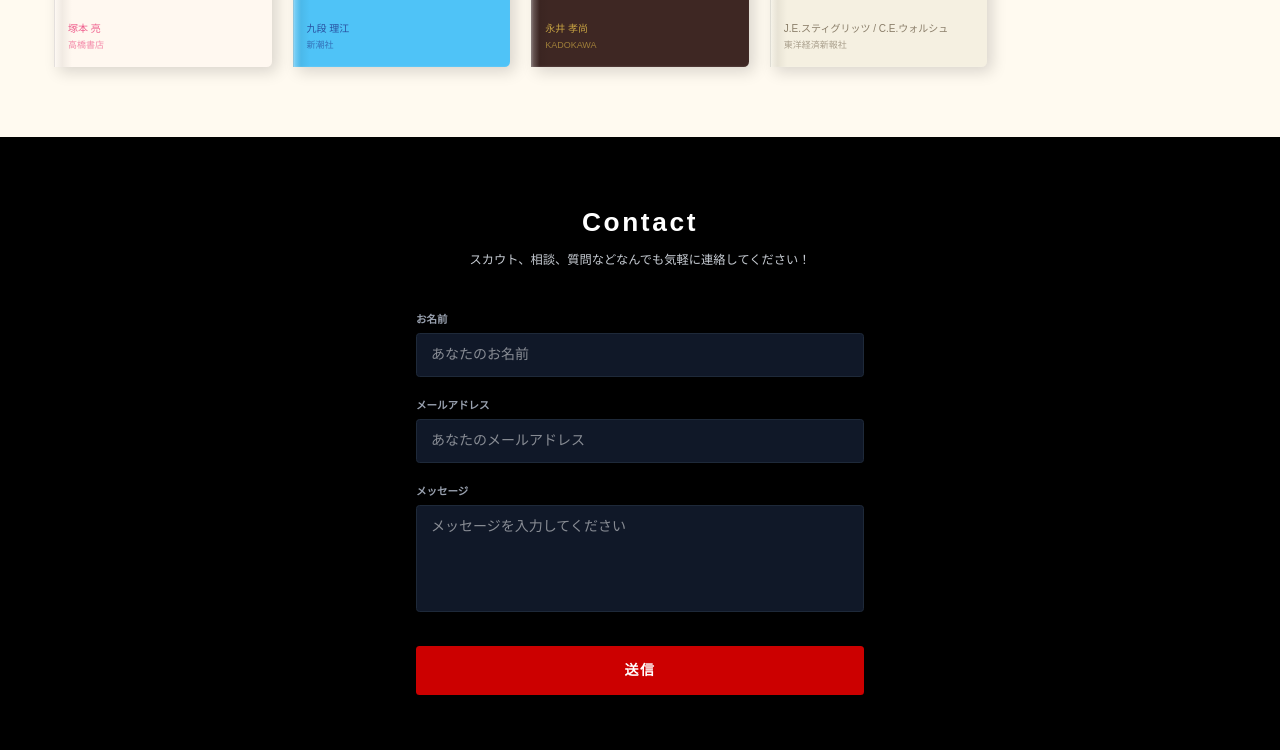
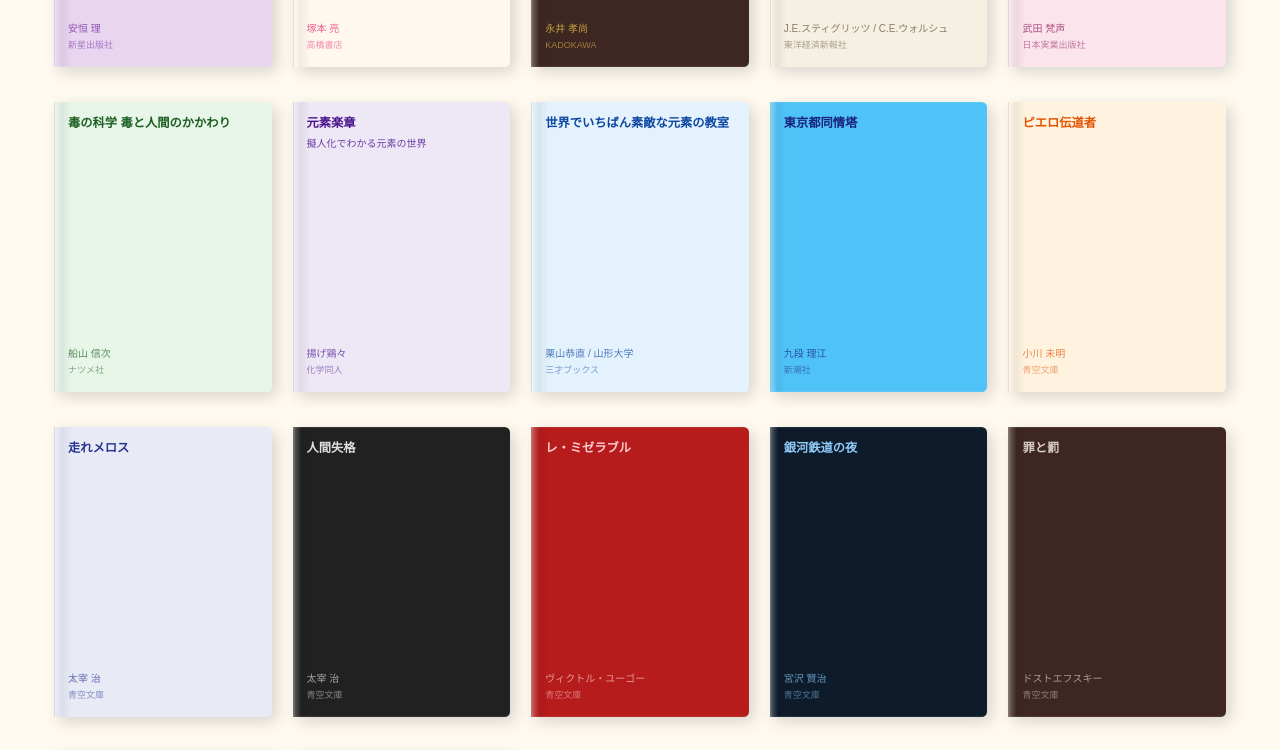
Before and after one commit to Akabeko-1460/Akabeko-site, a Next.js app: page /books in a window 1280 px wide. Shown: the part 1720-2470 px from the top of the page. Built offline with nearby package versions, Linux system fonts and the light colour scheme; no server answers; a web font is replaced by a local one.

Commit message:
addbooksinbooks

```diff
--- a/app/books/page.tsx
+++ b/app/books/page.tsx
@@ -4,9 +4,20 @@ import { motion } from "framer-motion";
 import { useLanguage } from "../contexts/LanguageContext";
 
 const books = [
-  // 1. リーダブルコード
+  // 1. 世界一わかりやすいSAPの教科書 入門編
   {
     id: 1,
+    title: "世界一わかりやすいSAPの教科書 入門編",
+    subtitle: "",
+    author: "とく",
+    publisher: "",
+    color: "#f0f4ff",
+    textColor: "#1a3a8a",
+    url: "https://www.amazon.co.jp/%E4%B8%96%E7%95%8C%E4%B8%80%E3%82%8F%E3%81%8B%E3%82%8A%E3%82%84%E3%81%99%E3%81%84SAP%E3%81%AE%E6%95%99%E7%A7%91%E6%9B%B8-%E5%85%A5%E9%96%80%E7%B7%A8-%E3%81%A8%E3%81%8F/dp/4798065196/ref=sr_1_5?__mk_ja_JP=%E3%82%AB%E3%82%BF%E3%82%AB%E3%83%8A&sr=8-5",
+  },
+  // 2. リーダブルコード
+  {
+    id: 2,
     title: "リーダブルコード",
     subtitle: "より良いコードを書くためのシンプルで実践的なテクニック",
     author: "Dustin Boswell 他",
@@ -17,7 +28,7 @@ const books = [
   },
   // 2. 20字に削ぎ落とせ
   {
-    id: 2,
+    id: 3,
     title: "20字に削ぎ落とせ",
     subtitle: "ワンビッグメッセージで相手を動かす",
     author: "リップシャッツ信元夏代",
@@ -28,7 +39,7 @@ const books = [
   },
   // 3. ゼロ秒思考
   {
-    id: 3,
+    id: 4,
     title: "ゼロ秒思考",
     subtitle: "頭がよくなる世界一シンプルなトレーニング",
     author: "赤羽 雄二",
@@ -39,7 +50,7 @@ const books = [
   },
   // 4. ゼロ秒思考 行動編
   {
-    id: 4,
+    id: 5,
     title: "ゼロ秒思考 行動編",
     subtitle: "即断即決、即実行のトレーニング",
     author: "赤羽 雄二",
@@ -50,7 +61,7 @@ const books = [
   },
   // 5. ロジカル・シンキング練習帳
   {
-    id: 5,
+    id: 6,
     title: "ロジカル・シンキング練習帳",
     subtitle: "入社1年目から差がつく",
     author: "グロービス / 岡 重文",
@@ -61,7 +72,7 @@ const books = [
   },
   // 6. コンサル一年目が学ぶこと
   {
-    id: 6,
+    id: 7,
     title: "コンサル一年目が学ぶこと",
     subtitle: "",
     author: "大石 哲之",
@@ -72,7 +83,7 @@ const books = [
   },
   // 7. 頭のいい人が話す前に考えていること
   {
-    id: 7,
+    id: 8,
     title: "頭のいい人が話す前に考えていること",
     subtitle: "",
     author: "安達 裕哉",
@@ -83,7 +94,7 @@ const books = [
   },
   // 8. 論点思考
   {
-    id: 8,
+    id: 9,
     title: "論点思考",
     subtitle: "",
     author: "内田 和成",
@@ -94,18 +105,18 @@ const books = [
   },
   // 9. パーフェクトな意思決定
   {
-    id: 9,
+    id: 10,
     title: "パーフェクトな意思決定",
     subtitle: "",
     author: "安藤 広大",
     publisher: "ダイヤモンド社",
     color: "#2563eb",
     textColor: "#ffffff",
-    url: "https://www.amazon.co.jp/dp/4478103526",
+    url: "https://www.amazon.co.jp/%E3%83%91%E3%83%BC%E3%83%95%E3%82%A7%E3%82%AF%E3%83%88%E3%81%AA%E6%84%8F%E6%80%9D%E6%B1%BA%E5%AE%9A-%E2%94%80%E2%94%80-%E3%80%8C%E6%B1%BA%E3%82%81%E3%82%8B%E7%9E%AC%E9%96%93%E3%80%8D%E3%81%AE%E6%80%9D%E8%80%83%E6%B3%95-%E5%AE%89%E8%97%A4%E5%BA%83%E5%A4%A7/dp/4478120730/ref=sr_1_1?adgrpid=167737772559&hvadid=770127144174&hvdev=c&hvexpln=0&hvlocphy=1009041&hvnetw=g&hvocijid=4058122378894565606--&hvqmt=e&hvrand=4058122378894565606&hvtargid=kwd-2367744620550&hydadcr=2754_13844176&jp-ad-ap=0&mcid=c09751fda6bb37238418a61e97889c87&sr=8-1",
   },
   // 10. リーダーの仮面
   {
-    id: 10,
+    id: 11,
     title: "リーダーの仮面",
     subtitle: "「いちプレーヤー」から「マネジャー」に頭を切り替える思考法",
     author: "安藤 広大",
@@ -116,7 +127,7 @@ const books = [
   },
   // 11. プロジェクトマネジメントの基本が全部わかる本
   {
-    id: 11,
+    id: 12,
     title: "プロジェクトマネジメントの基本が全部わかる本",
     subtitle: "",
     author: "橋本 将功",
@@ -127,7 +138,7 @@ const books = [
   },
   // 12. イシューからはじめよ
   {
-    id: 12,
+    id: 13,
     title: "イシューからはじめよ",
     subtitle: "知的生産の「シンプルな本質」",
     author: "安宅 和人",
@@ -138,7 +149,7 @@ const books = [
   },
   // 13. ルドルフとイッパイアッテナ
   {
-    id: 13,
+    id: 14,
     title: "ルドルフとイッパイアッテナ",
     subtitle: "",
     author: "斉藤 洋",
@@ -149,7 +160,7 @@ const books = [
   },
   // 14. ルドルフともだちひとりだち
   {
-    id: 14,
+    id: 15,
     title: "ルドルフともだちひとりだち",
     subtitle: "",
     author: "斉藤 洋",
@@ -160,7 +171,7 @@ const books = [
   },
   // 15. ルドルフとスノーホワイト
   {
-    id: 15,
+    id: 16,
     title: "ルドルフとスノーホワイト",
     subtitle: "",
     author: "斉藤 洋",
@@ -171,7 +182,7 @@ const books = [
   },
   // 16. ロジカルな話し方超入門
   {
-    id: 16,
+    id: 17,
     title: "ロジカルな話し方超入門",
     subtitle: "「お前の言うことはわけがわからん」と言わせない",
     author: "別所 栄吾",
@@ -182,7 +193,7 @@ const books = [
   },
   // 17. 言葉にできるは武器になる。
   {
-    id: 17,
+    id: 18,
     title: "言葉にできるは武器になる。",
     subtitle: "",
     author: "梅田 悟司",
@@ -193,7 +204,7 @@ const books = [
   },
   // 18. マインドフルネス瞑想入門
   {
-    id: 18,
+    id: 19,
     title: "マインドフルネス瞑想入門",
     subtitle: "1日10分で自分を浄化する方法",
     author: "吉田 昌生",
@@ -204,7 +215,7 @@ const books = [
   },
   // 19. 確実内定
   {
-    id: 19,
+    id: 20,
     title: "確実内定",
     subtitle: "就職活動が面白いほどうまくいく",
     author: "トイアンナ",
@@ -215,7 +226,7 @@ const books = [
   },
   // 20. マンガでわかる最強の株入門
   {
-    id: 20,
+    id: 21,
     title: "マンガでわかる最強の株入門",
     subtitle: "",
     author: "安恒 理",
@@ -226,7 +237,7 @@ const books = [
   },
   // 21. 80パターンで英語が止まらない！
   {
-    id: 21,
+    id: 22,
     title: "80パターンで英語が止まらない！",
     subtitle: "ネイティブなら12歳までに覚える",
     author: "塚本 亮",
@@ -235,18 +246,7 @@ const books = [
     textColor: "#e91e63",
     url: "https://www.amazon.co.jp/dp/4471113402",
   },
-  // 22. 東京都同情塔
-  {
-    id: 22,
-    title: "東京都同情塔",
-    subtitle: "",
-    author: "九段 理江",
-    publisher: "新潮社",
-    color: "#4fc3f7",
-    textColor: "#1a237e",
-    url: "https://www.amazon.co.jp/dp/4103555114",
-  },
-  // 23. 世界のエリートが学んでいる教養書必読100冊を1冊にまとめてみた
+  // 22. 世界のエリートが学んでいる教養書必読100冊を1冊にまとめてみた
   {
     id: 23,
     title: "世界のエリートが学んでいる教養書必読100冊を1冊にまとめてみた",
@@ -259,7 +259,7 @@ const books = [
   },
   // 24. スティグリッツ入門経済学 第4版
   {
-    id: 24,
+    id: 25,
     title: "スティグリッツ入門経済学",
     subtitle: "第4版",
     author: "J.E.スティグリッツ / C.E.ウォルシュ",
@@ -267,6 +267,149 @@ const books = [
     color: "#f5f0e1",
     textColor: "#5d4e37",
     url: "https://www.amazon.co.jp/dp/4492314199",
+  },
+  // 25. フースラーメソード入門
+  {
+    id: 26,
+    title: "フースラーメソード入門",
+    subtitle: "",
+    author: "武田 梵声",
+    publisher: "日本実業出版社",
+    color: "#fce4ec",
+    textColor: "#880e4f",
+    url: "https://www.amazon.co.jp/%E3%83%95%E3%83%BC%E3%82%B9%E3%83%A9%E3%83%BC%E3%83%A1%E3%82%BD%E3%83%BC%E3%83%89%E5%85%A5%E9%96%80%E3%80%88DVD%E4%BB%98%E3%80%89-%E6%AD%A6%E7%94%B0-%E6%A2%B5%E5%A3%B0/dp/4534054742/ref=sr_1_1?adgrpid=55840466320&hvadid=770241692141&hvdev=c&hvexpln=0&hvlocphy=1009041&hvnetw=g&hvocijid=4840738854155583043--&hvqmt=e&hvrand=4840738854155583043&hvtargid=kwd-296697090711&hydadcr=20004_13684346&jp-ad-ap=0&mcid=2b363c83aa74311ba941c8f5b1945252&sr=8-1",
+  },
+  // 26. 毒の科学 毒と人間のかかわり
+  {
+    id: 27,
+    title: "毒の科学 毒と人間のかかわり",
+    subtitle: "",
+    author: "船山 信次",
+    publisher: "ナツメ社",
+    color: "#e8f5e9",
+    textColor: "#1b5e20",
+    url: "https://www.amazon.co.jp/%E5%8F%B2%E4%B8%8A%E6%9C%80%E5%BC%B7%E3%82%AB%E3%83%A9%E3%83%BC%E5%9B%B3%E8%A7%A3-%E6%AF%92%E3%81%AE%E7%A7%91%E5%AD%A6-%E6%AF%92%E3%81%A8%E4%BA%BA%E9%96%93%E3%81%AE%E3%81%8B%E3%81%8B%E3%82%8F%E3%82%8A-%E8%88%B9%E5%B1%B1-%E4%BF%A1%E6%AC%A1/dp/4816354093/ref=sr_1_1?__mk_ja_JP=%E3%82%AB%E3%82%BF%E3%82%AB%E3%83%8A&sr=8-1",
+  },
+  // 27. 元素楽章
+  {
+    id: 28,
+    title: "元素楽章",
+    subtitle: "擬人化でわかる元素の世界",
+    author: "揚げ鶏々",
+    publisher: "化学同人",
+    color: "#ede7f6",
+    textColor: "#4a148c",
+    url: "https://www.amazon.co.jp/%E5%85%83%E7%B4%A0%E6%A5%BD%E7%AB%A0-%E6%93%AC%E4%BA%BA%E5%8C%96%E3%81%A7%E3%82%8F%E3%81%8B%E3%82%8B%E5%85%83%E7%B4%A0%E3%81%AE%E4%B8%96%E7%95%8C-%E6%8F%9A%E3%81%92%E9%B6%8F%E3%80%85/dp/4759823565/ref=sr_1_1?__mk_ja_JP=%E3%82%AB%E3%82%BF%E3%82%AB%E3%83%8A&sr=8-1",
+  },
+  // 28. 世界でいちばん素敵な元素の教室
+  {
+    id: 29,
+    title: "世界でいちばん素敵な元素の教室",
+    subtitle: "",
+    author: "栗山恭直 / 山形大学",
+    publisher: "三才ブックス",
+    color: "#e3f2fd",
+    textColor: "#0d47a1",
+    url: "https://www.amazon.co.jp/%E4%B8%96%E7%95%8C%E3%81%A7%E3%81%84%E3%81%A1%E3%81%B0%E3%82%93%E7%B4%A0%E6%95%B5%E3%81%AA%E5%85%83%E7%B4%A0%E3%81%AE%E6%95%99%E5%AE%A4-%E4%B8%96%E7%95%8C%E3%81%A7%E3%81%84%E3%81%A1%E3%81%B0%E3%82%93%E7%B4%A0%E6%95%B5%E3%81%AA%E6%95%99%E5%AE%A4-%E6%A0%97%E5%B1%B1%E6%81%AD%E7%9B%B4-%E5%B1%B1%E5%BD%A2%E5%A4%A7%E5%AD%A6/dp/4866730137/ref=sr_1_1?__mk_ja_JP=%E3%82%AB%E3%82%BF%E3%82%AB%E3%83%8A&sr=8-1",
+  },
+  // 29. 東京都同情塔
+  {
+    id: 30,
+    title: "東京都同情塔",
+    subtitle: "",
+    author: "九段 理江",
+    publisher: "新潮社",
+    color: "#4fc3f7",
+    textColor: "#1a237e",
+    url: "https://www.amazon.co.jp/dp/4103555114",
+  },
+  // 30. ピエロ伝道者
+  {
+    id: 31,
+    title: "ピエロ伝道者",
+    subtitle: "",
+    author: "小川 未明",
+    publisher: "青空文庫",
+    color: "#fff3e0",
+    textColor: "#e65100",
+    url: "https://www.aozora.gr.jp/cards/001095/files/45716_23676.html",
+  },
+  // 31. 走れメロス
+  {
+    id: 32,
+    title: "走れメロス",
+    subtitle: "",
+    author: "太宰 治",
+    publisher: "青空文庫",
+    color: "#e8eaf6",
+    textColor: "#283593",
+    url: "https://www.aozora.gr.jp/cards/000035/files/1567_14913.html",
+  },
+  // 32. 人間失格
+  {
+    id: 33,
+    title: "人間失格",
+    subtitle: "",
+    author: "太宰 治",
+    publisher: "青空文庫",
+    color: "#212121",
+    textColor: "#e0e0e0",
+    url: "https://www.aozora.gr.jp/cards/000035/files/301_14912.html",
+  },
+  // 33. レ・ミゼラブル
+  {
+    id: 34,
+    title: "レ・ミゼラブル",
+    subtitle: "",
+    author: "ヴィクトル・ユーゴー",
+    publisher: "青空文庫",
+    color: "#b71c1c",
+    textColor: "#ffcdd2",
+    url: "https://www.aozora.gr.jp/cards/001094/files/42600_25758.html",
+  },
+  // 34. 銀河鉄道の夜
+  {
+    id: 35,
+    title: "銀河鉄道の夜",
+    subtitle: "",
+    author: "宮沢 賢治",
+    publisher: "青空文庫",
+    color: "#0d1b2a",
+    textColor: "#90caf9",
+    url: "https://www.aozora.gr.jp/cards/000081/files/456_15050.html",
+  },
+  // 35. 罪と罰
+  {
+    id: 36,
+    title: "罪と罰",
+    subtitle: "",
+    author: "ドストエフスキー",
+    publisher: "青空文庫",
+    color: "#3e2723",
+    textColor: "#d7ccc8",
+    url: "https://www.aozora.gr.jp/cards/000363/files/56656_74440.html",
+  },
+  // 36. カラマーゾフの兄弟
+  {
+    id: 37,
+    title: "カラマーゾフの兄弟",
+    subtitle: "",
+    author: "ドストエフスキー",
+    publisher: "青空文庫",
+    color: "#4e342e",
+    textColor: "#ffab91",
+    url: "https://www.aozora.gr.jp/cards/000363/files/42286_37300.html",
+  },
+  // 37. 星の王子さま - The Little Prince
+  {
+    id: 38,
+    title: "星の王子さま - The Little Prince",
+    subtitle: "",
+    author: "サン＝テグジュペリ",
+    publisher: "講談社英語文庫",
+    color: "#1a237e",
+    textColor: "#ffd740",
+    url: "https://www.amazon.co.jp/%E6%98%9F%E3%81%AE%E7%8E%8B%E5%AD%90%E3%81%95%E3%81%BE-Little-Prince%E3%80%90%E8%AC%9B%E8%AB%87%E7%A4%BE%E8%8B%B1%E8%AA%9E%E6%96%87%E5%BA%AB%E3%80%91-%E3%82%B5%E3%83%B3-%E3%83%86%E3%82%B0%E3%82%B8%E3%83%A5%E3%83%9A%E3%83%AA/dp/4770027958",
   },
 ];
 
```
